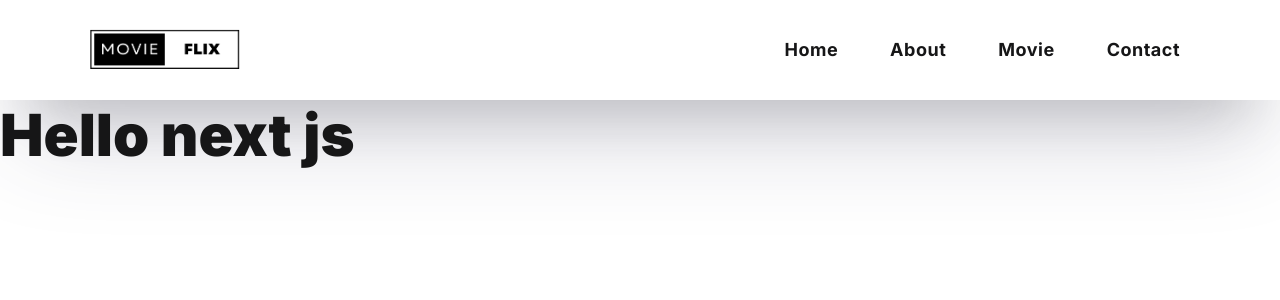
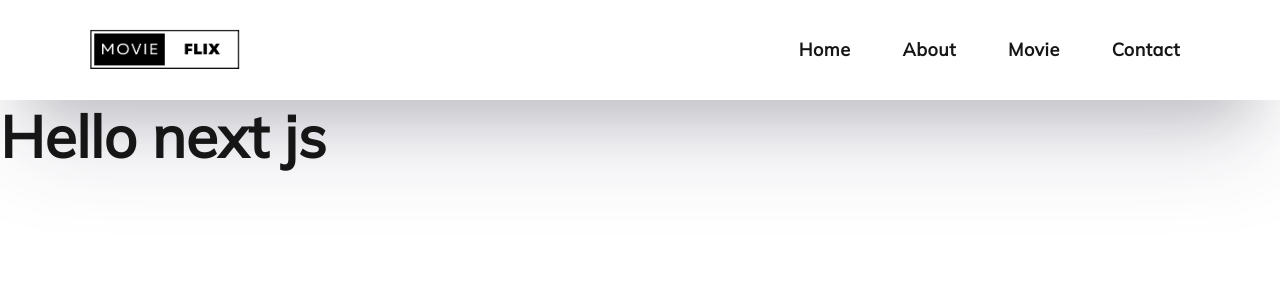
Before and after one commit to shuvo9620/movie-flix, a Next.js app: page / in a window 1280 px wide. Shown: the top 300 px of the page. Built offline with nearby package versions, Linux system fonts and the light colour scheme.

Commit message:
mulish font added

```diff
--- a/src/app/layout.js
+++ b/src/app/layout.js
@@ -1,8 +1,12 @@
 import Header from './components/Header'
 import './globals.css'
-import { Inter } from 'next/font/google'
+import { Mulish } from 'next/font/google'
 
-const inter = Inter({ subsets: ['latin'] })
+const mulish = Mulish({
+  weight: '400',
+  subsets: ['latin'],
+  display: 'swap',
+})
 
 export const metadata = {
   title: 'Movie Flix',
@@ -11,8 +15,8 @@
 
 export default function RootLayout({ children }) {
   return (
-    <html lang="en">
-      <body className={inter.className}>
+    <html lang="en" className={mulish.className}>
+      <body>
         <Header></Header>
         {children}
       </body>
--- a/src/app/styles/navbar.module.css
+++ b/src/app/styles/navbar.module.css
@@ -40,9 +40,9 @@
     overflow: hidden;
 }
 
-/*.navbarList .navbarItem a:hover {*/
+/* .navbarList .navbarItem a:hover {*/
 /*    color: #e50914;*/
-/*}*/
+/*} */
 
 .navbarItem a:before {
     content: "";
@@ -51,7 +51,7 @@
     transform: translateY(-50%);
     width: 100%;
     height: .5rem;
-    background-color: #e50914;
+    /* background-color: #e50914; */
     left: -100%;
 }
 
@@ -76,7 +76,7 @@
 }
 
 .navbarList .navbarItem a:hover{
-    color: #fff;
+    color: #e50914;
 }
 
 
```
